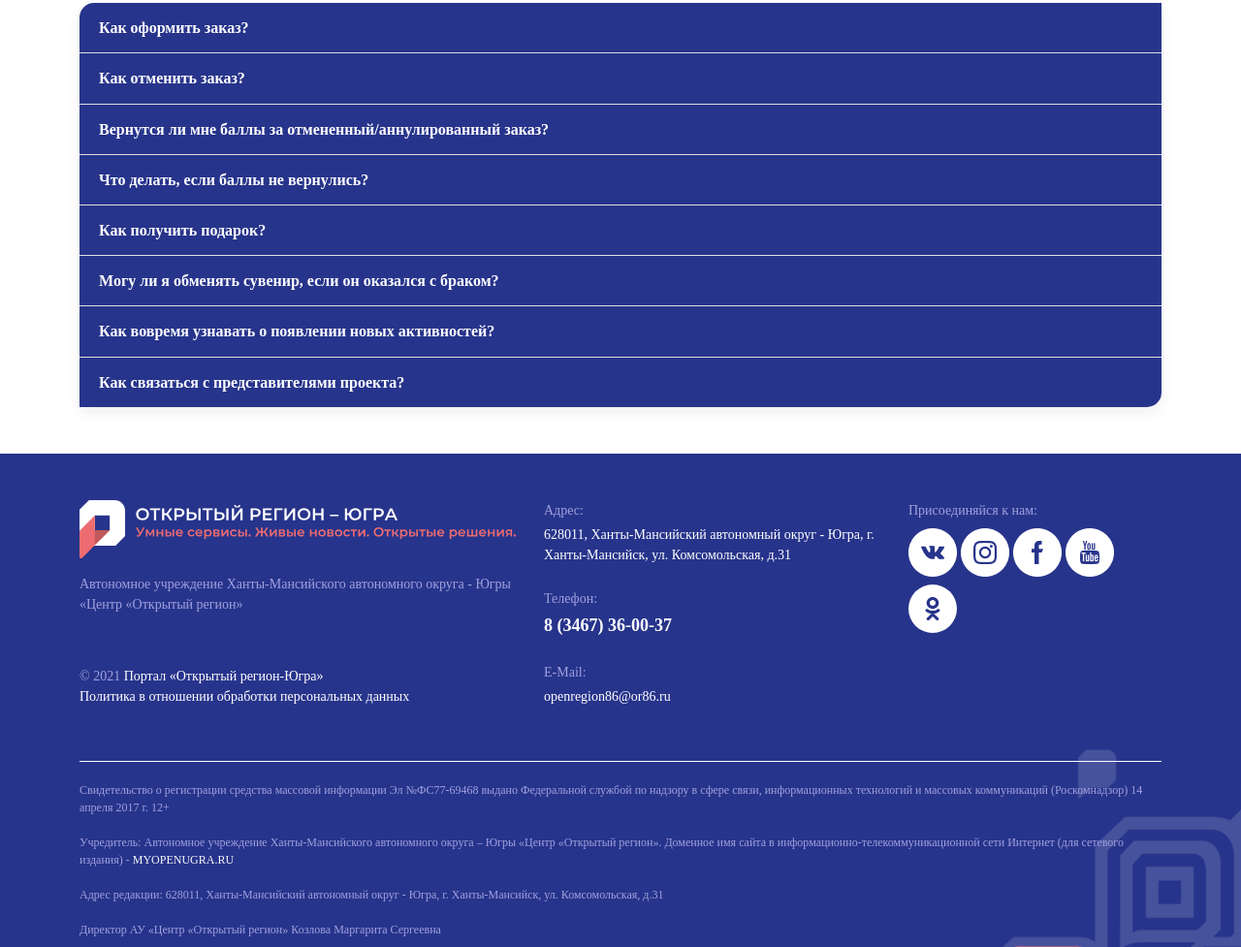
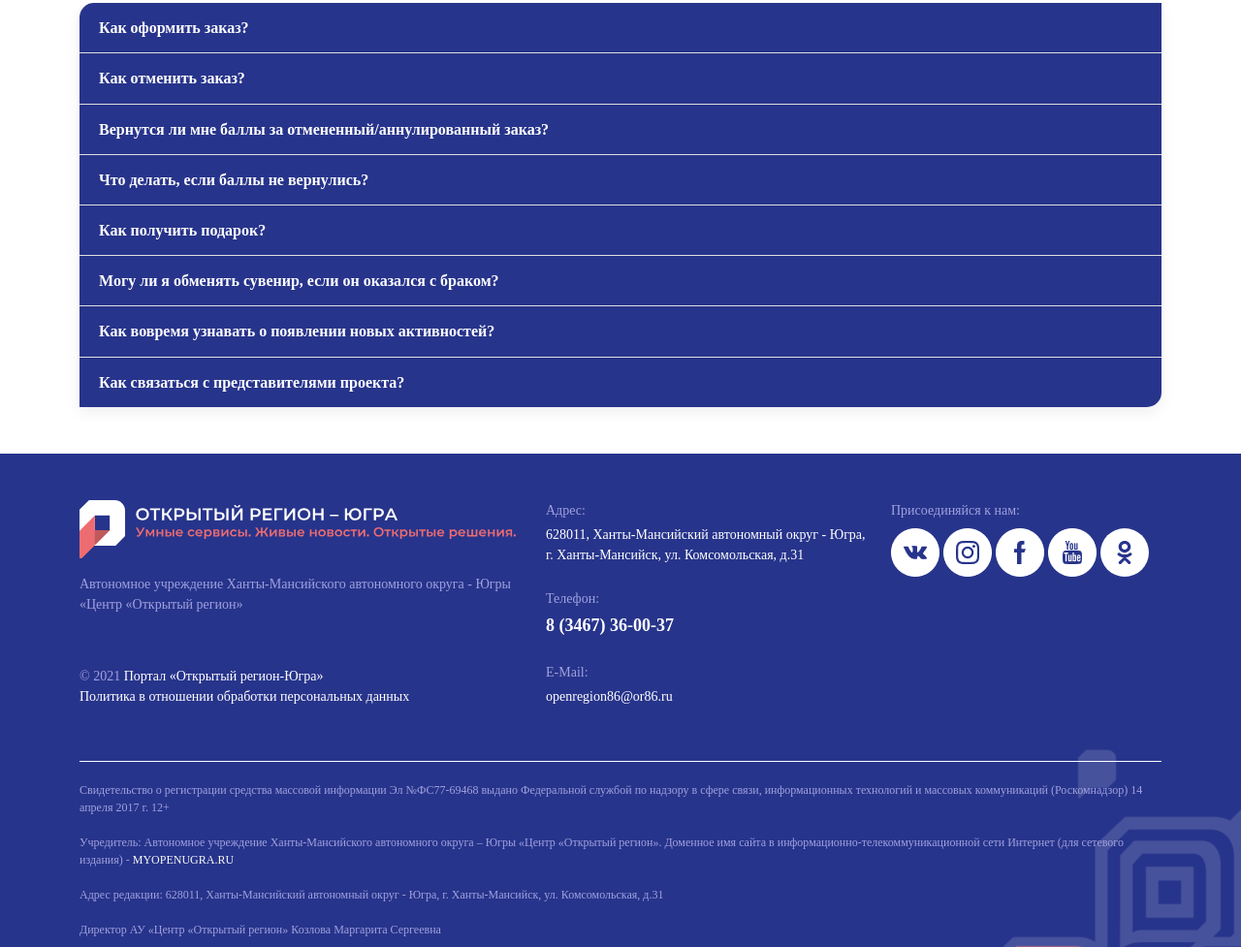
Before and after one commit to Nexxer/MARKET2030, a website: page src/faq.html in a window 1280 px wide. Shown: the part 429-1406 px from the top of the page at 97% size. Drawn offline with nearby package versions, Linux system fonts and the light colour scheme; files that its build step writes are made by us from their sources; a web font is replaced by a local one.

Commit message:
add g-0 footer

```diff
--- a/src/_footer.html
+++ b/src/_footer.html
@@ -1,6 +1,6 @@
 <footer class="mt-auto">
   <div class="container">
-    <div class="row no-gutters pt-5">
+    <div class="row g-0 pt-5">
       <div class="col-xl-5 col-lg-6 order-3 order-lg-1 mb-5">
         <div class="h-100 d-flex flex-column justify-content-between">
           <div>
@@ -21,7 +21,7 @@
         </div>
       </div>
       <div class="col-xl-4 col-lg-6 order-1 order-lg-2 px-0 px-lg-3 mb-5">
-        <div class="text-14   h-100 d-flex flex-column justify-content-between">
+        <div class="text-14 h-100 d-flex flex-column justify-content-between">
           <div>
             <div class="text-muted mb-1">Адрес:</div>
             <div class="">
```
Also changed, not shown: src/index.html (+1 -1 lines).
